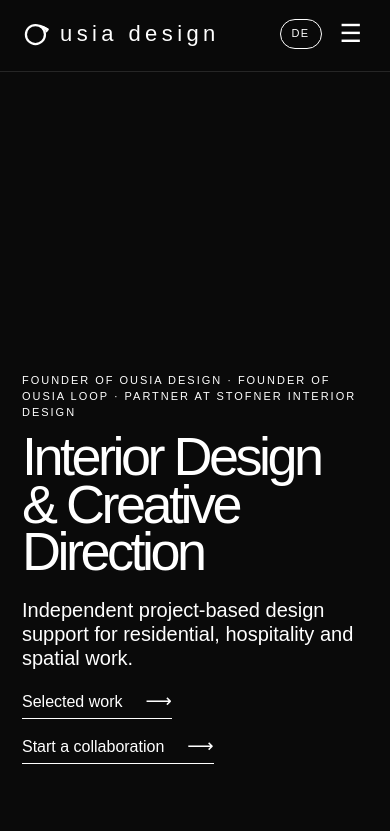
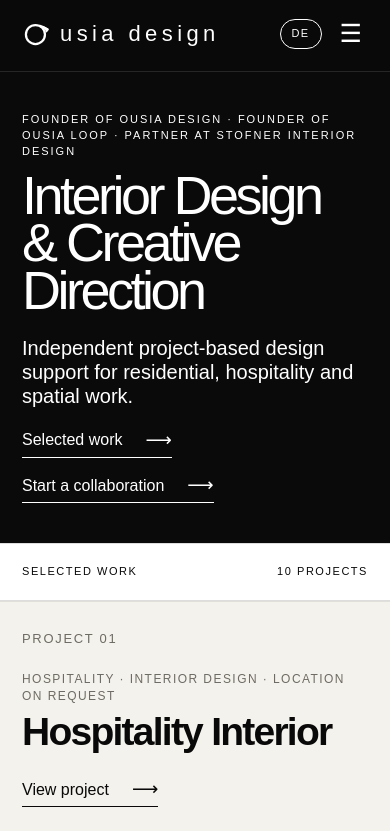
Before and after one commit to Dancelknight/ousia-design-site, a plain HTML site: page index.html in a window 390 px wide. Shown: the top 831 px of the page. Drawn offline with Linux system fonts and the light colour scheme.

Commit message:
Update LinkedIn contact, remove Instagram and compact homepage hero

```diff
--- a/assets/home-tweaks.css
+++ b/assets/home-tweaks.css
@@ -1,8 +1,19 @@
 /* Homepage spacing refinements — 2026-09-17 */
 
-/* Keep the hero compact without losing the full-screen editorial feel. */
+/* Content-sized hero: remove the viewport-height gap above the headline. */
+.hero.hero-personal{
+  min-height:0!important;
+}
 .hero-personal .hero-copy{
-  padding-bottom:48px;
+  min-height:0!important;
+  padding-top:150px!important;
+  padding-bottom:64px!important;
+}
+@media(max-width:850px){
+  .hero-personal .hero-copy{
+    padding-top:112px!important;
+    padding-bottom:40px!important;
+  }
 }
 .hero-personal .hero-copy h1{
   margin-top:12px;
--- a/assets/site-de.js
+++ b/assets/site-de.js
@@ -1,4 +1,4 @@
-const CONFIG={email:"danielstofner@hotmail.com",linkedin:"#",instagram:"#",videoSrc:""};
+const CONFIG={email:"danielstofner@hotmail.com",linkedin:"https://www.linkedin.com/in/daniel-stofner-4b838a127",instagram:"#",videoSrc:""};
 /* Projektlayout getrennt laden, damit es leicht pflegbar bleibt. */
 (()=>{if(!document.querySelector('link[data-project-ui]')){const script=[...document.scripts].find(s=>/\/assets\/site-de\.js(?:\?|$)/.test(s.src));const base=script?new URL('./',script.src):new URL('/assets/',location.origin);const link=document.createElement('link');link.rel='stylesheet';link.href=new URL('project-content.css?v=20260917',base);link.dataset.projectUi='';document.head.appendChild(link);}})();
 document.querySelectorAll('[data-email]').forEach(a=>{a.textContent=CONFIG.email;a.href='mailto:'+CONFIG.email});
--- a/assets/site.js
+++ b/assets/site.js
@@ -1,6 +1,6 @@
 const CONFIG={
   email:"danielstofner@hotmail.com",
-  linkedin:"#",
+  linkedin:"https://www.linkedin.com/in/daniel-stofner-4b838a127",
   instagram:"#",
   videoSrc:""
 };
--- a/index.html
+++ b/index.html
@@ -1,4 +1,4 @@
-<!doctype html><html lang="en"><head><meta charset="utf-8"><meta name="viewport" content="width=device-width,initial-scale=1"><meta name="description" content="Ousia Design — independent interior design and creative direction by Daniel Stofner. Residential, hospitality and spatial design across Italy, Switzerland and international projects."><title>Ousia Design — Daniel Stofner</title><link rel="stylesheet" href="assets/style.css?v=20260925c"><link rel="stylesheet" href="assets/portrait-fix.css?v=20260917b"><link rel="stylesheet" href="assets/home-tweaks.css?v=20260917a"></head><body>
+<!doctype html><html lang="en"><head><meta charset="utf-8"><meta name="viewport" content="width=device-width,initial-scale=1"><meta name="description" content="Ousia Design — independent interior design and creative direction by Daniel Stofner. Residential, hospitality and spatial design across Italy, Switzerland and international projects."><title>Ousia Design — Daniel Stofner</title><link rel="stylesheet" href="assets/style.css?v=20260925c"><link rel="stylesheet" href="assets/portrait-fix.css?v=20260917b"><link rel="stylesheet" href="assets/home-tweaks.css?v=20261007"></head><body>
 <header class="site-header"><a class="brand" href="./"><span class="mark"></span>Ousia design</a><nav class="nav"><a href="profile/">Profile</a><a href="contact/">Contact</a><a class="lang-switch" href="de/">DE</a></nav><button class="menu-btn" aria-label="Open menu">☰</button></header>
 <div class="mobile-panel"><a href="profile/">Profile</a><a href="contact/">Contact</a><a href="de/">DE</a></div>
 <main>
```
Also changed, not shown: contact/index.html (+1 -1 lines), de/contact/index.html (+1 -1 lines), de/index.html (+1 -1 lines).
